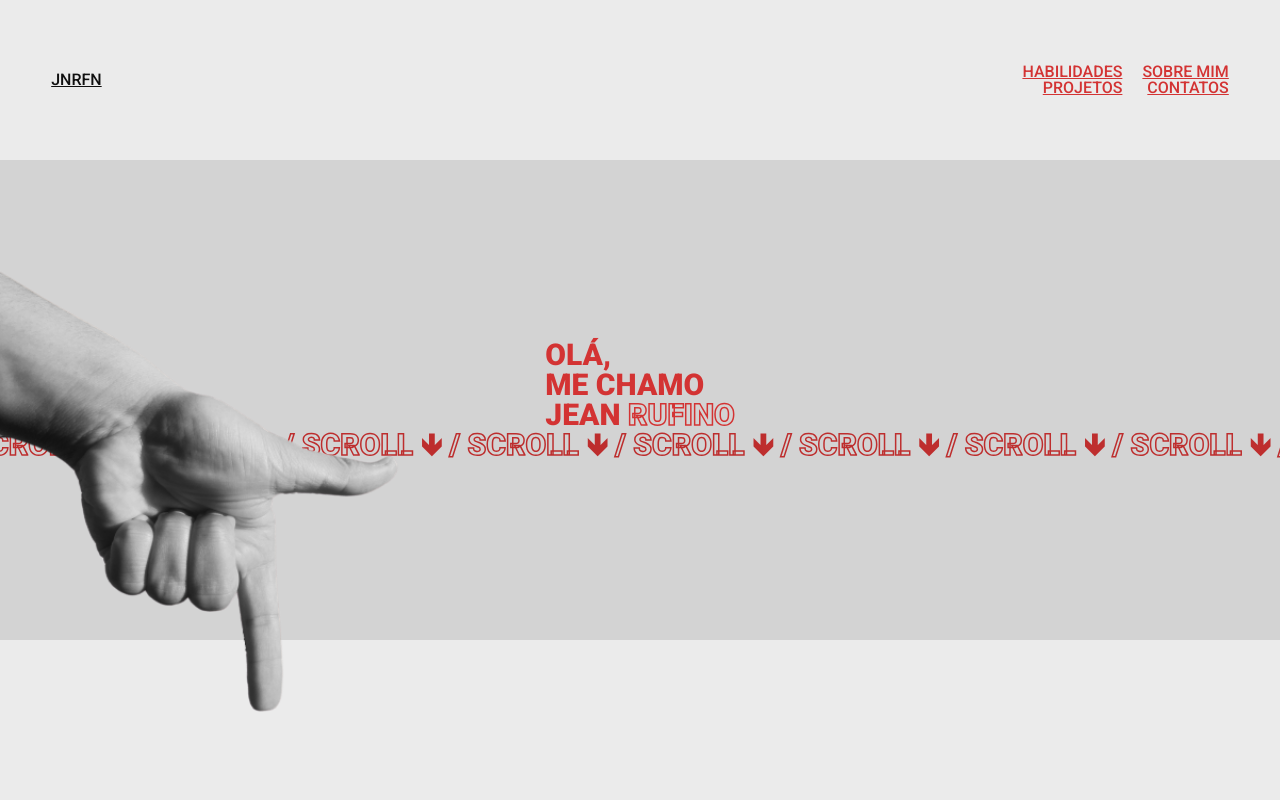
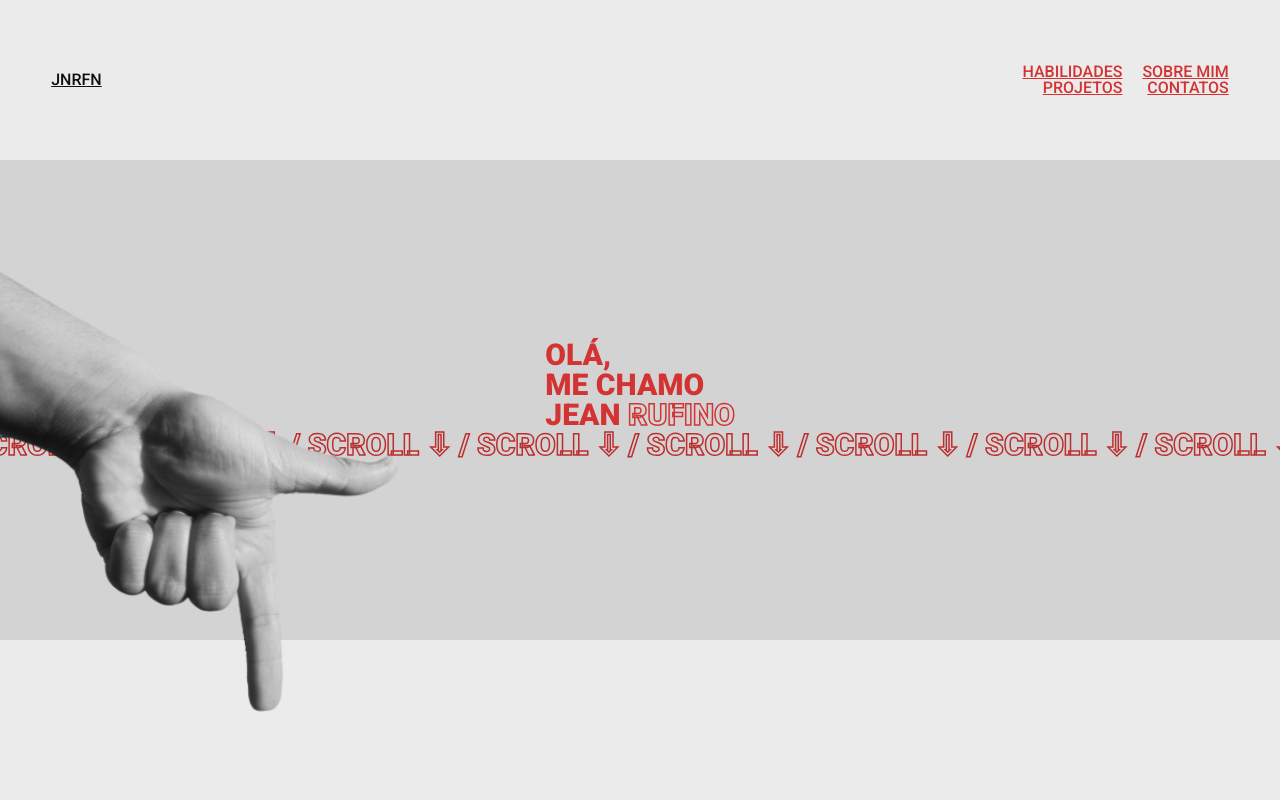
Before and after one commit to JeanRufino/JeanRufino.github.io, a plain HTML site: page index.html in a window 1280 px wide. Shown: the top 800 px of the page. Drawn offline with Linux system fonts and the light colour scheme.

Commit message:
Banner.fix

```diff
--- a/index.html
+++ b/index.html
@@ -41,10 +41,10 @@
         </div>
         <div class="scroll">
             <div class="marquee marquee1">
-                &nbsp;<span>/ SCROLL</span> &#129147; <span>/ SCROLL</span> &#129147; <span>/ SCROLL</span> &#129147; <span>/ SCROLL</span> &#129147; <span>/ SCROLL</span> &#129147; <span>/ SCROLL</span> &#129147; <span>/ SCROLL</span> &#129147;
+                &nbsp;/ SCROLL &#8681; / SCROLL &#8681; / SCROLL &#8681; / SCROLL &#8681; / SCROLL &#8681; / SCROLL &#8681; / SCROLL &#8681; / SCROLL &#8681; / SCROLL &#8681; / SCROLL &#8681;
             </div>
             <div class="marquee marquee2">
-                &nbsp;<span>/ SCROLL</span> &#129147; <span>/ SCROLL</span> &#129147; <span>/ SCROLL</span> &#129147; <span>/ SCROLL</span> &#129147; <span>/ SCROLL</span> &#129147; <span>/ SCROLL</span> &#129147; <span>/ SCROLL</span> &#129147;
+                &nbsp;/ SCROLL &#8681; / SCROLL &#8681; / SCROLL &#8681; / SCROLL &#8681; / SCROLL &#8681; / SCROLL &#8681; / SCROLL &#8681; / SCROLL &#8681; / SCROLL &#8681; / SCROLL &#8681;
             </div>
         </div>
     </section>
--- a/public/styles/home.css
+++ b/public/styles/home.css
@@ -91,7 +91,7 @@
 }
 
 #banner .hello span,
-#banner .scroll .marquee span {
+#banner .scroll .marquee {
     color: transparent;
     -webkit-text-stroke: 1.5px var(--red);
 }
```
